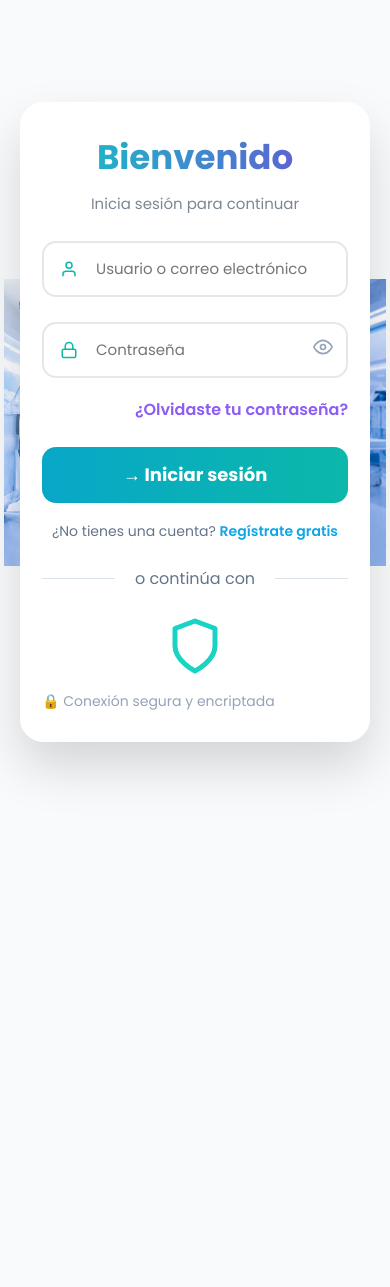
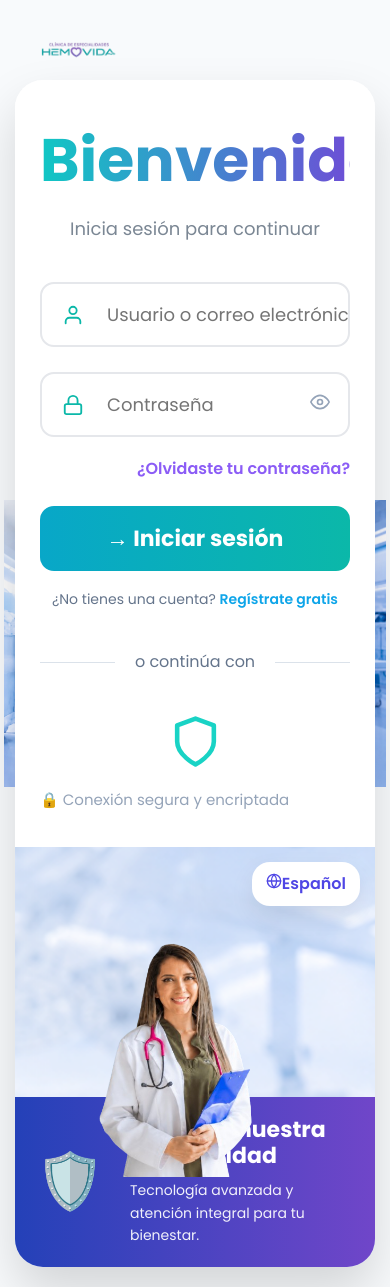
Before and after one commit to Emilio6345/hemovida-frontend, a React (Vite) app: page /login in a window 390 px wide. Before the commit the page ends 844 px from the top, so only its background shows below. Built offline with nearby package versions, Linux system fonts and the light colour scheme.

Commit message:
fix login mobile layout

```diff
--- a/src/styles/login.css
+++ b/src/styles/login.css
@@ -596,90 +596,106 @@ background-position-y: -388px;
   text-decoration: underline;
 }
 
-/* ==========================================
-   LOGIN MOBILE FIX DEFINITIVO
-========================================== */
+/* ==========================
+   MOVIL
+========================== */
 
 @media (max-width: 768px){
 
-  .login-page{
-    padding:20px;
-    min-height:100vh;
-    display:flex;
-    align-items:center;
-    justify-content:center;
+  .top-logo{
+    top:10px;
+    left:10px;
   }
 
-  .top-logo{
-    display:none;
+  .top-logo img{
+    width:140px;
+  }
+
+  .login-page{
+    padding:80px 15px 20px;
+    align-items:flex-start;
   }
 
   .login-card-v2{
     width:100%;
-    max-width:500px;
     min-height:auto;
-    border-radius:24px;
+    border-radius:28px;
+    overflow:hidden;
+    display:flex;
+    flex-direction:column;
   }
 
   .login-left{
     width:100%;
-    padding:30px 22px;
+    padding:35px 25px;
   }
 
   .login-left::after{
     display:none;
   }
 
-  /* OCULTAR PANEL DERECHO COMPLETO */
   .login-right{
-    display:none !important;
-  }
-
-  .login-header-v2{
-    margin-bottom:25px;
+    width:100%;
+    height:420px;
+    display:block;
+    position:relative;
   }
 
   .login-header-v2 h1{
-    font-size:34px;
+    font-size:60px;
   }
 
   .login-header-v2 p{
-    font-size:15px;
+    font-size:18px;
   }
 
   .input-box input{
-    height:56px;
-    font-size:15px;
-    padding-left:52px;
-  }
-
-  .icon{
-    left:18px;
+    height:65px;
     font-size:18px;
   }
 
-  .eye-btn{
-    right:15px;
+  .btn-login-v2{
+    height:65px;
+    font-size:22px;
   }
 
-  .btn-login-v2{
-    height:56px;
-    font-size:18px;
+  .doctor-container{
+    position:absolute;
+    left:0;
+    right:0;
+    bottom:90px;
+    display:flex;
+    justify-content:center;
+    align-items:flex-end;
   }
 
-  .separator{
-    margin:25px 0;
+  .doctor-image{
+    width:280px;
+    max-width:80%;
+    transform:none;
   }
 
-  .shield-icon{
-    justify-content:center;
-    font-size:60px;
+  .info-banner{
+    position:absolute;
+    bottom:0;
+    left:0;
+    width:100%;
+    height:auto;
+    padding:20px;
   }
 
-  .secure-text{
-    margin-top:15px;
-    text-align:center;
+  .info-banner h3{
+    font-size:22px;
+  }
+
+  .info-banner p{
     font-size:14px;
   }
 
+  .language-selector{
+    top:15px;
+    right:15px;
+    padding:10px 14px;
+  }
+
 }
```
